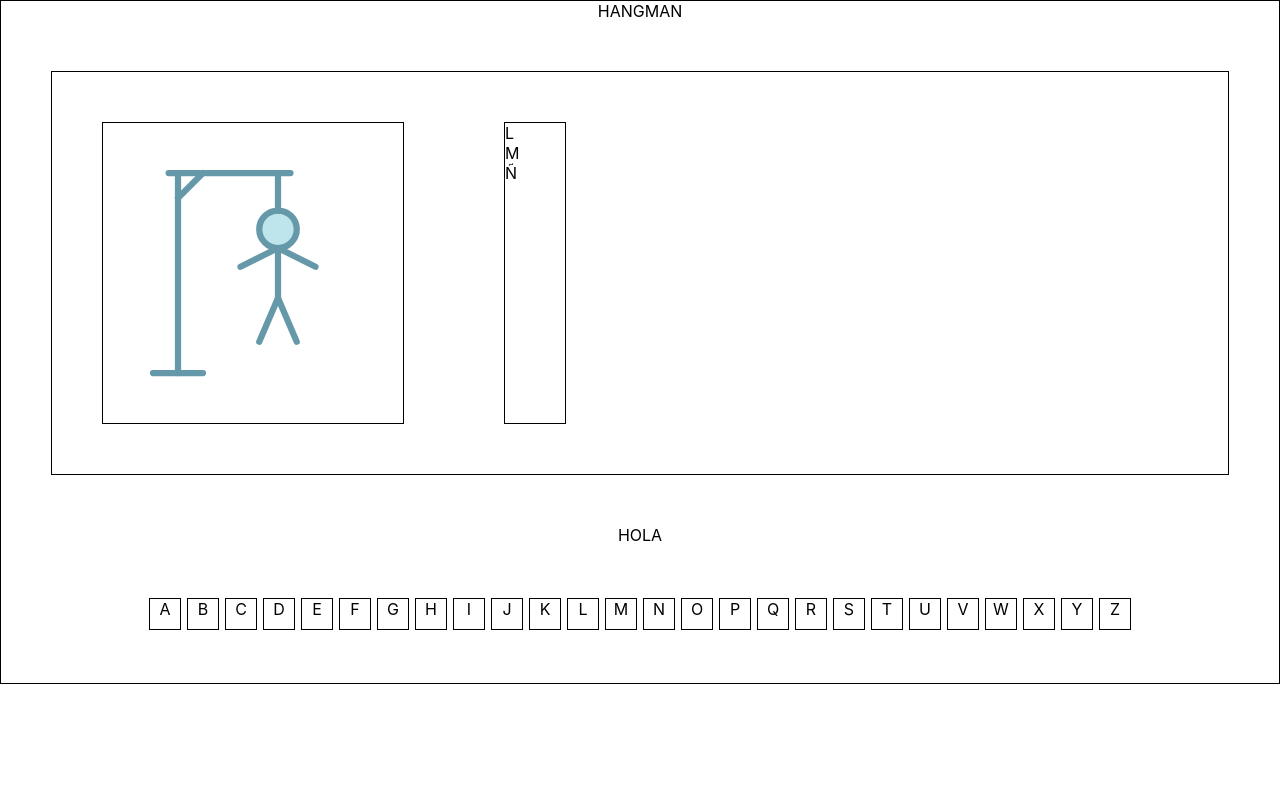
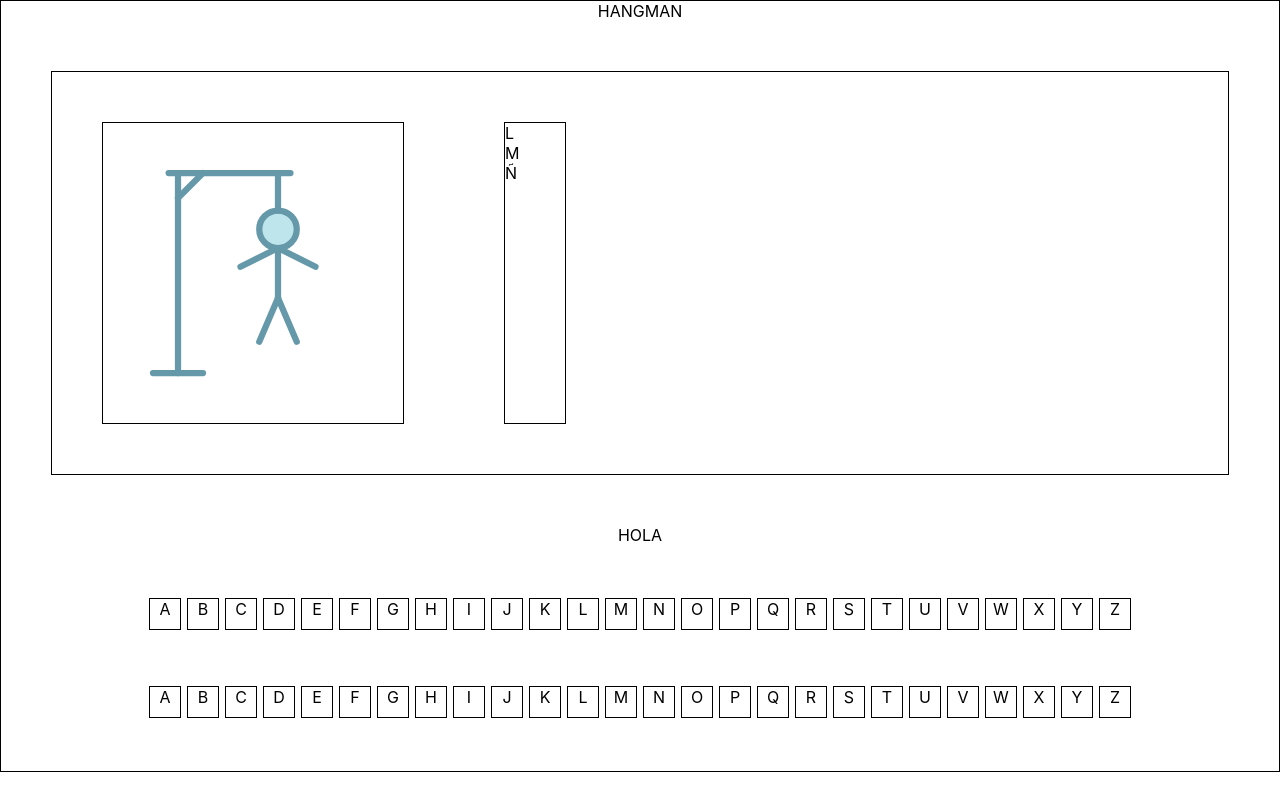
Before and after one commit to NapalfIzon/w04ch2-fazakas-izquieta-paoletti, a React (Create React App) app: page / in a window 1280 px wide. Built offline with nearby package versions, Linux system fonts and the light colour scheme.

Commit message:
Added functionality Letter

```diff
--- a/src/App.js
+++ b/src/App.js
@@ -35,6 +35,7 @@ function App() {
 
       <Letter />
 
+      <Letter />
     </>
   );
 }
```
